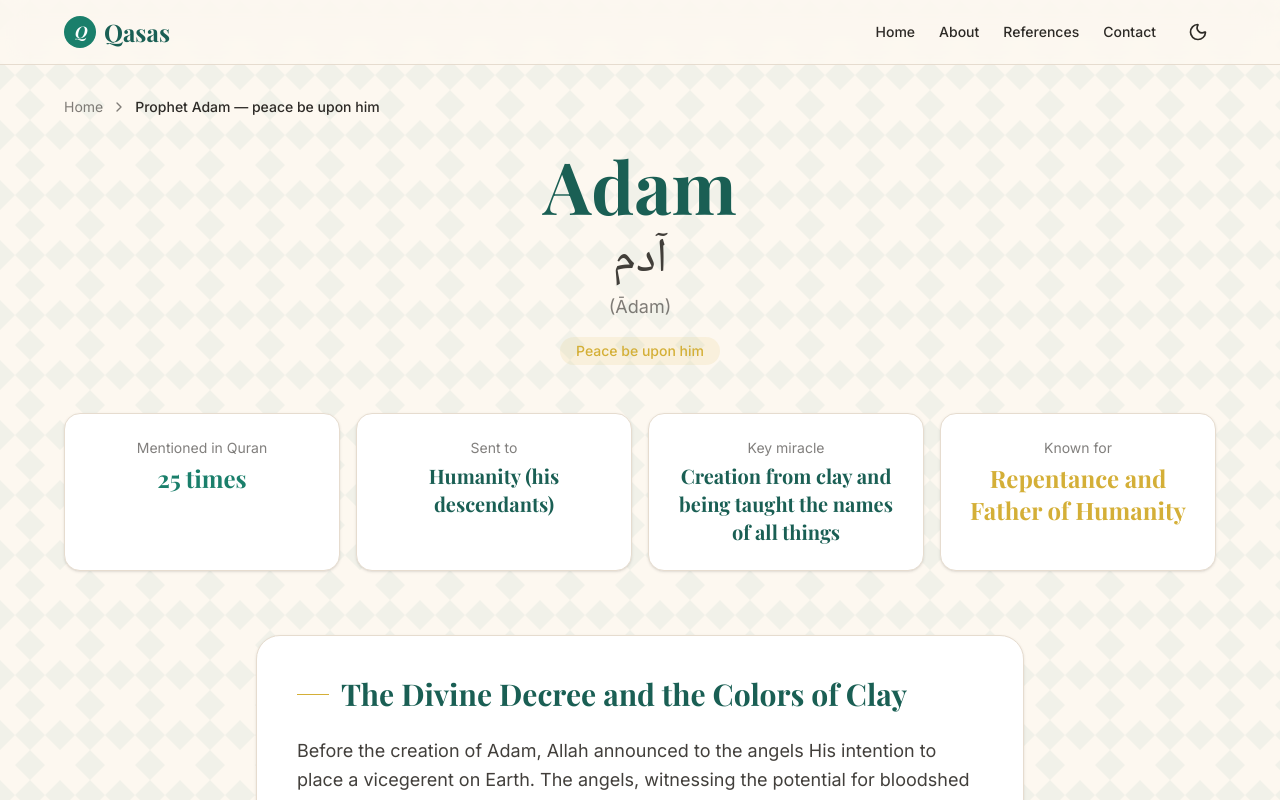
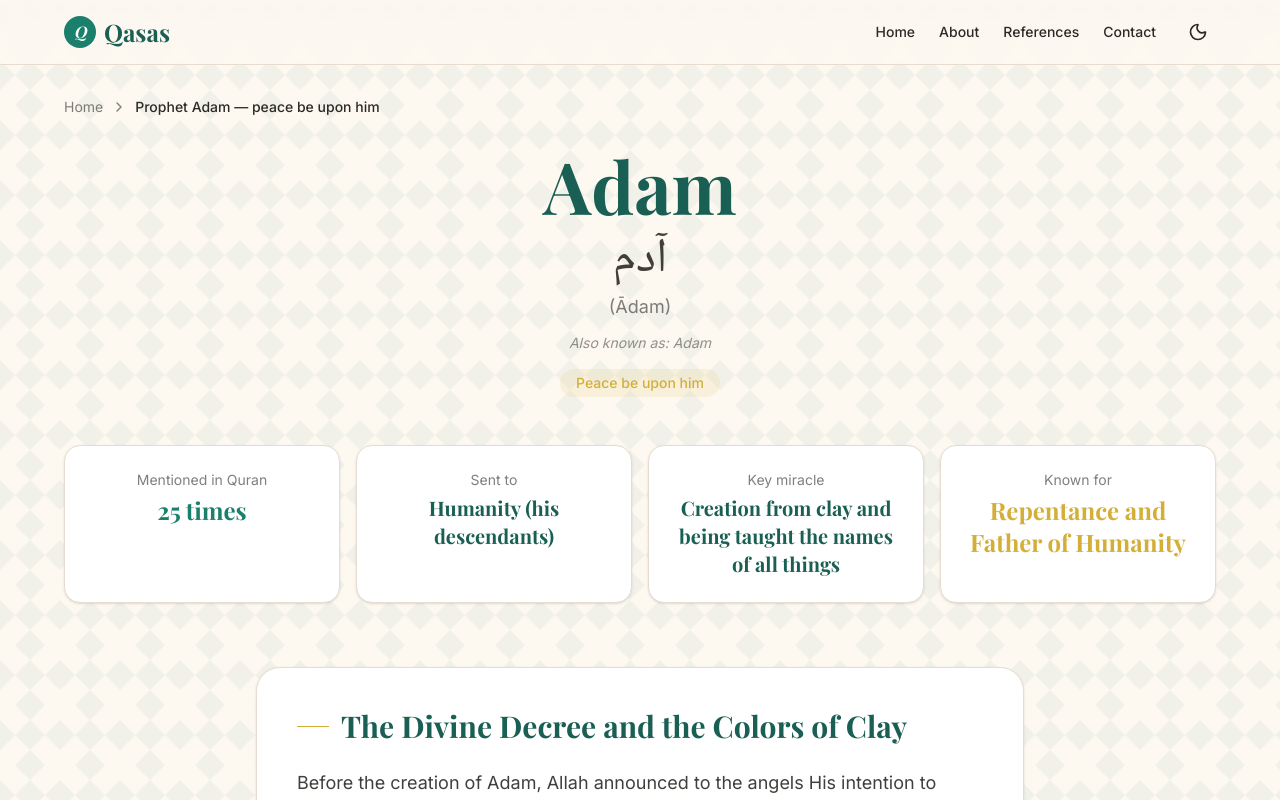
Before and after one commit to AverageTaaf/Qasas, a Next.js app: page /prophet/adam in a window 1280 px wide. Shown: the top 800 px of the page. Built offline with nearby package versions, Linux system fonts and the light colour scheme; a web font is replaced by a local one.

Commit message:
feat: add ProphetDetailClient component to display prophet profiles and navigation

```diff
--- a/src/components/ProphetDetailClient.tsx
+++ b/src/components/ProphetDetailClient.tsx
@@ -54,6 +54,11 @@ export default function ProphetDetailClient({
         <div className="flex flex-col items-center justify-center gap-2">
           <span className="font-arabic text-4xl md:text-5xl text-foreground/90">{prophet.name_ar}</span>
           <span className="text-lg text-foreground/60">({prophet.name_transliteration})</span>
+          {prophet.search_tags && prophet.search_tags.length > 0 && (
+            <p className="text-sm text-foreground/50 mt-1 italic">
+              Also known as: {prophet.search_tags.join(", ")}
+            </p>
+          )}
           <span className="text-sm font-medium text-brand-gold bg-brand-gold/10 px-4 py-1 rounded-full mt-2">
             Peace be upon him
           </span>
```
